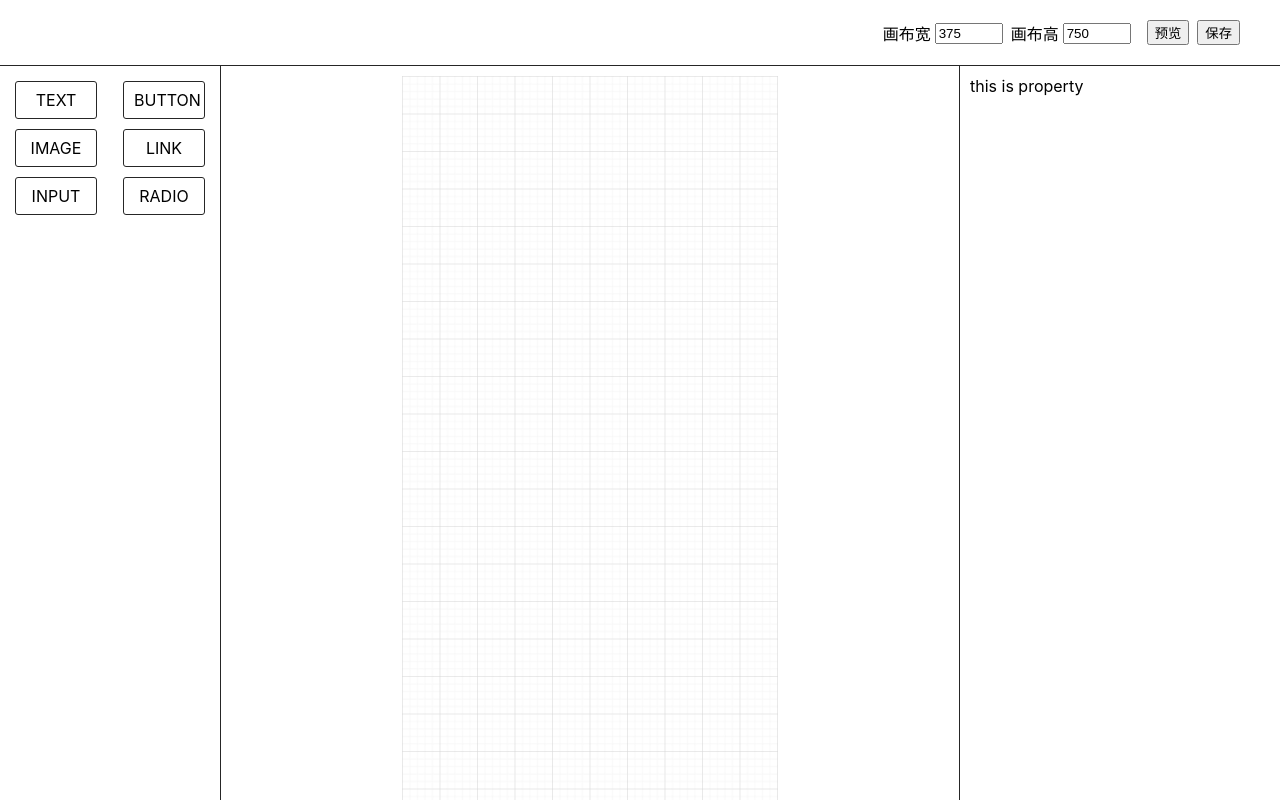
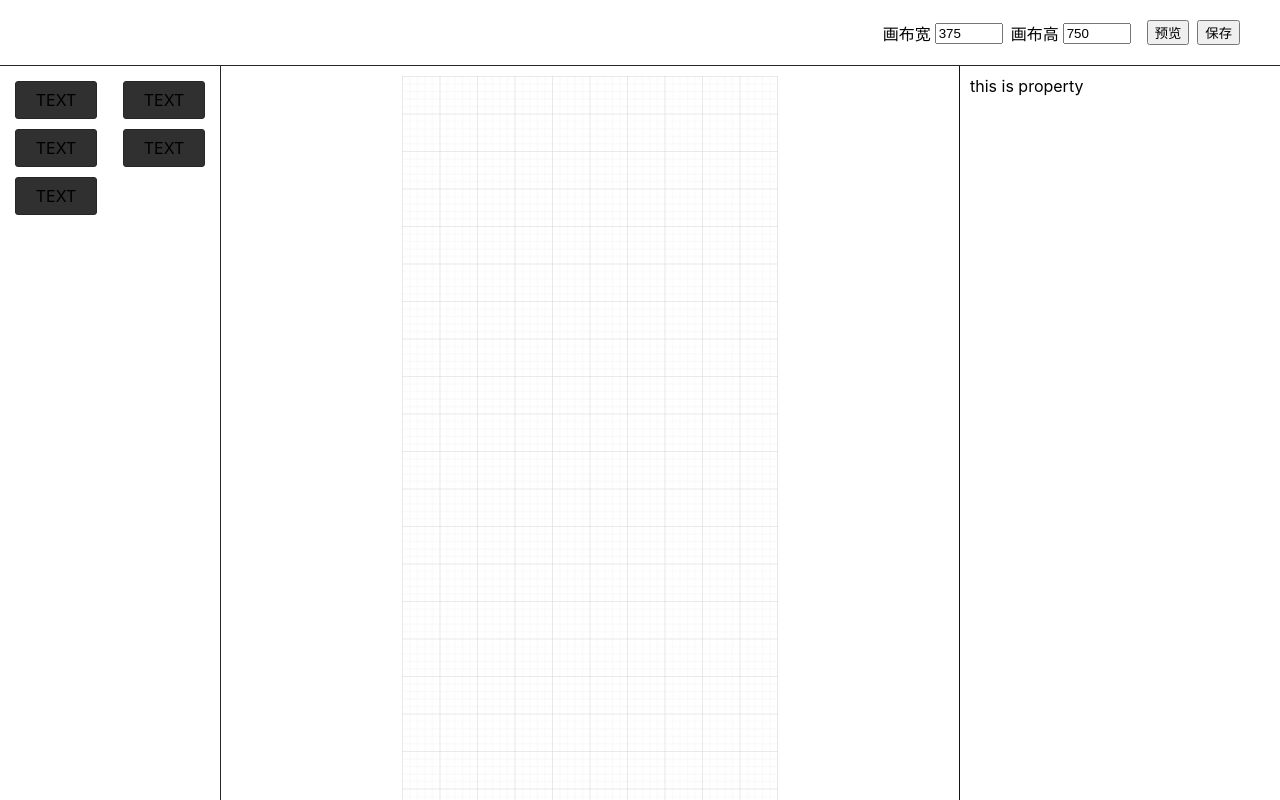
Before and after one commit to ZhangHaoWeb/h5-engine, a React (Create React App) app: page / in a window 1280 px wide. Built offline with nearby package versions, Linux system fonts and the light colour scheme.

Commit message:
update home page.

```diff
--- a/src/components/home/sidebar.js
+++ b/src/components/home/sidebar.js
@@ -1,32 +1,20 @@
 
 
 export default function SideBar() {
+    const componentList = new Array(5).fill(0)
+
+    const handlerDragStart = (e, index) => {
+        e.dataTransfer.setData('index', index)
+    }
+
     return (
         <div className="sidebar">
             <ul className="components-list">
-                <li className="component-item">
-                    TEXT
-                </li>
-
-                <li className="component-item">
-                    BUTTON
-                </li>
-
-                <li className="component-item">
-                    IMAGE
-                </li>
-
-                <li className="component-item">
-                    LINK
-                </li>
-
-                <li className="component-item">
-                    INPUT
-                </li>
-
-                <li className="component-item">
-                    RADIO
-                </li>
+                {componentList.map((item, index) => (
+                    <li className="component-item" draggable key={index} onDragStart={(e) => handlerDragStart(e, index)}>
+                        TEXT
+                    </li>
+                ))}
             </ul>
         </div>
     )
--- a/src/sass/home.scss
+++ b/src/sass/home.scss
@@ -35,18 +35,22 @@
     }
     .component-item {
         border: 1px solid #262626;
-        margin-bottom: 10px;
         text-align: center;
         padding: 8px 10px;
         border-radius: 3px;
         width: 60px;
         margin: 5px;
+        cursor: grab;
+        background: #313030;
 
+        &:active {
+            cursor: grabbing;
+        }
     }
 }
 
 .content {
-    border-right: 1px solid #262626;
+    border-right: 1px solid #151414;
     flex-grow: 1;
     padding:10px;
     height: 100%;
```
